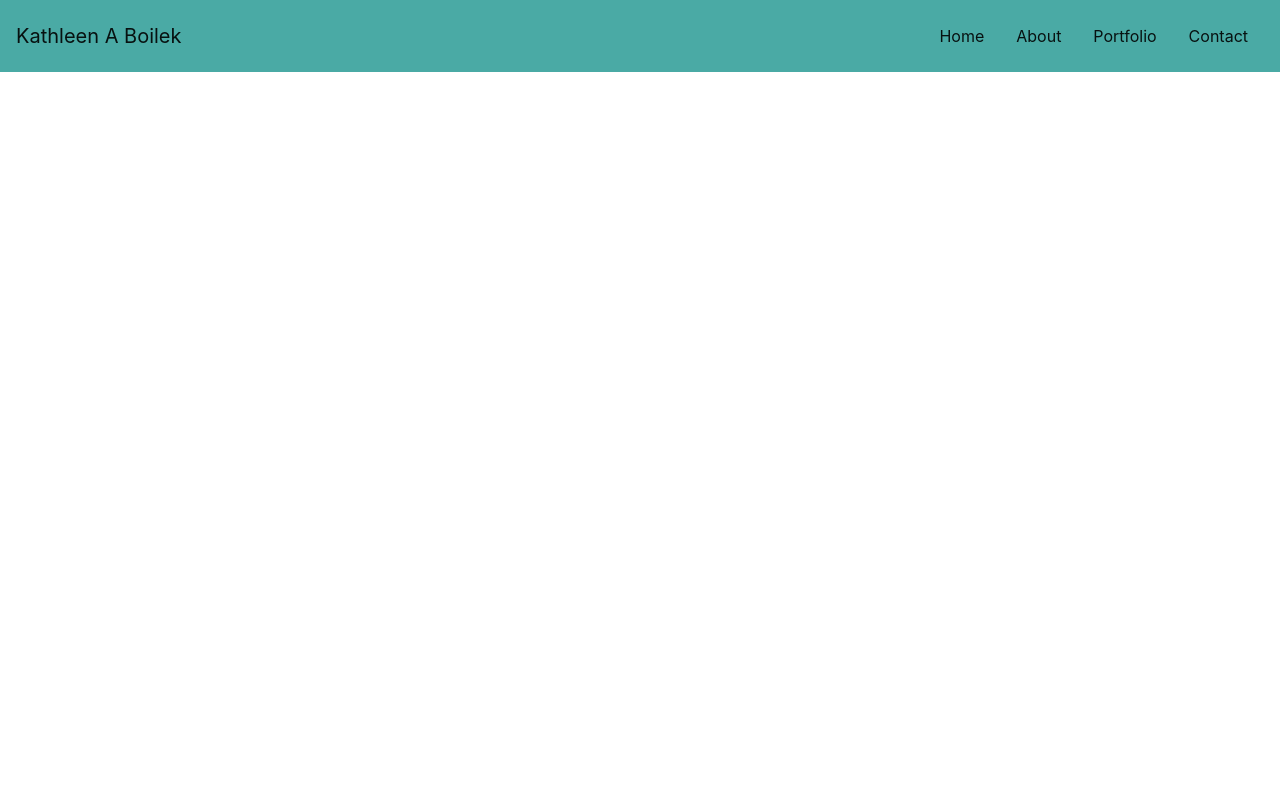
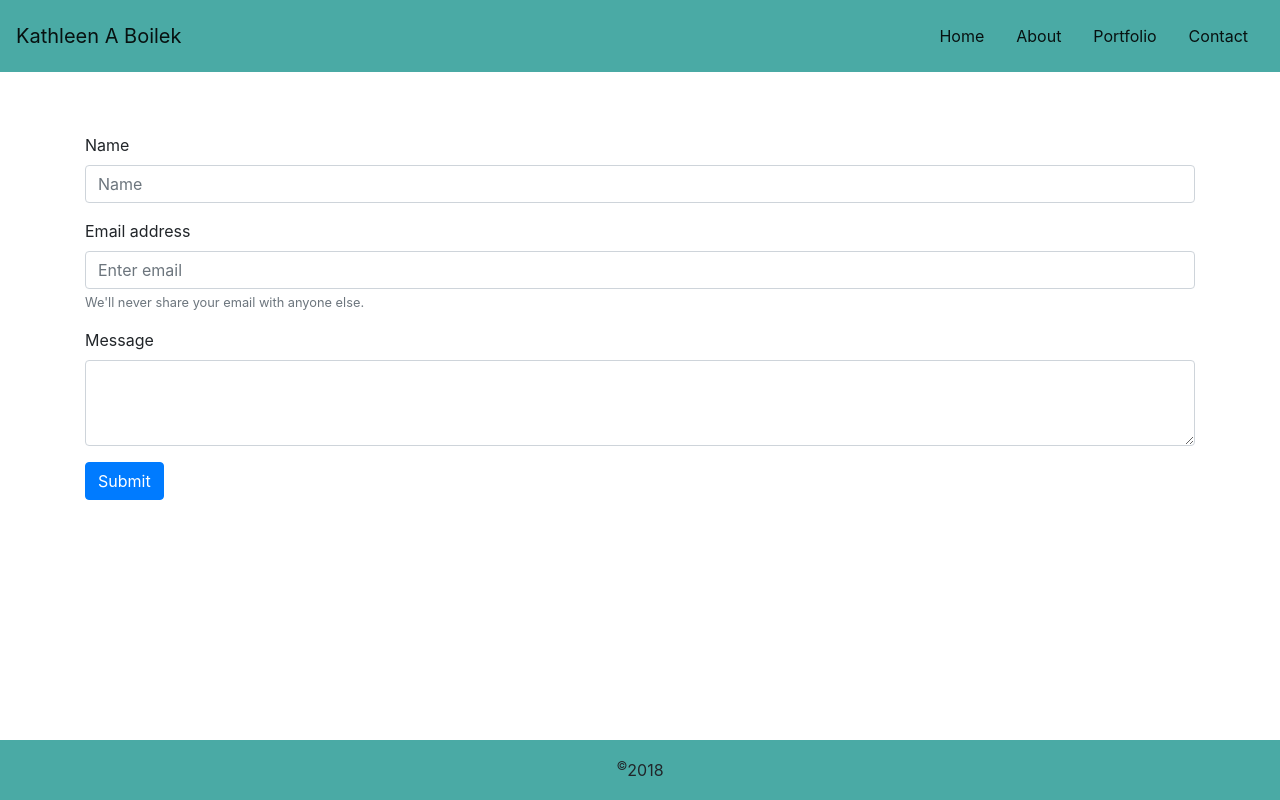
Before and after one commit to kathyboilek/Bootstrap-Portfolio, a plain HTML site: page contact.html in a window 1280 px wide. Drawn offline with nearby package versions, Linux system fonts and the light colour scheme.

Commit message:
completed contact and index changes

```diff
--- a/contact.html
+++ b/contact.html
@@ -20,7 +20,6 @@
 </head>
 
 <body>
-
 <nav class="navbar navbar-light" style="background-color: #4aaaa5;">
         <a class="navbar-brand" href="#">Kathleen A Boilek</a>
                 <span class="navbar-text">
@@ -41,14 +40,31 @@
                     </span>
 </nav>
 
+<div class="container">
+                <div class="col-12"></div>
 
-
-        <div class="container">
-                <!-- Content here -->
+        <form>
+                <div class="form-group">
+                        <label for="formGroupExampleInput">Name</label>
+                        <input type="text" class="form-control" id="formGroupExampleInput" placeholder="Name">
+                </div>
+                <div class="form-group">
+                        <label for="exampleInputEmail1">Email address</label>
+                        <input type="email" class="form-control" id="exampleInputEmail1" aria-describedby="emailHelp" placeholder="Enter email">
+                        <small id="emailHelp" class="form-text text-muted">We'll never share your email with anyone else.</small>
+                </div>
+                <div class="form-group">
+                        <label for="exampleFormControlTextarea1" aria-placeholder="Message">Message</label>
+                        <textarea class="form-control" id="exampleFormControlTextarea1" rows="3"></textarea>
+                </div>
+                <button type="submit" class="btn btn-primary">Submit</button>
+        </form>
 </div>
 
 
-
+<footer class="footer">
+                <div align="center"><sup>&copy;</sup>2018</div>
+</footer>
 
 </body>
 </html>
--- a/css/style.css
+++ b/css/style.css
@@ -3,4 +3,20 @@
 
 .selector-for-some-widget {
     box-sizing: border-box;
-  }
+}
+
+body{
+  margin-bottom: 60px; /* Margin bottom by footer height */
+}
+
+.container{
+  margin-top: 60px;
+}
+.footer {
+  position: absolute;
+  bottom: 0;
+  width: 100%;
+  height: 60px; /* Set the fixed height of the footer here */
+  line-height: 60px; /* Vertically center the text there */
+  background-color: #4aaaa5;
+}
```
Also changed, not shown: index.html (+15 -4 lines), portfolio.html (+4 -1 lines), images/KathleenBoilek-2017.gif (added). Lines whose indentation alone changed are shown as unchanged.
